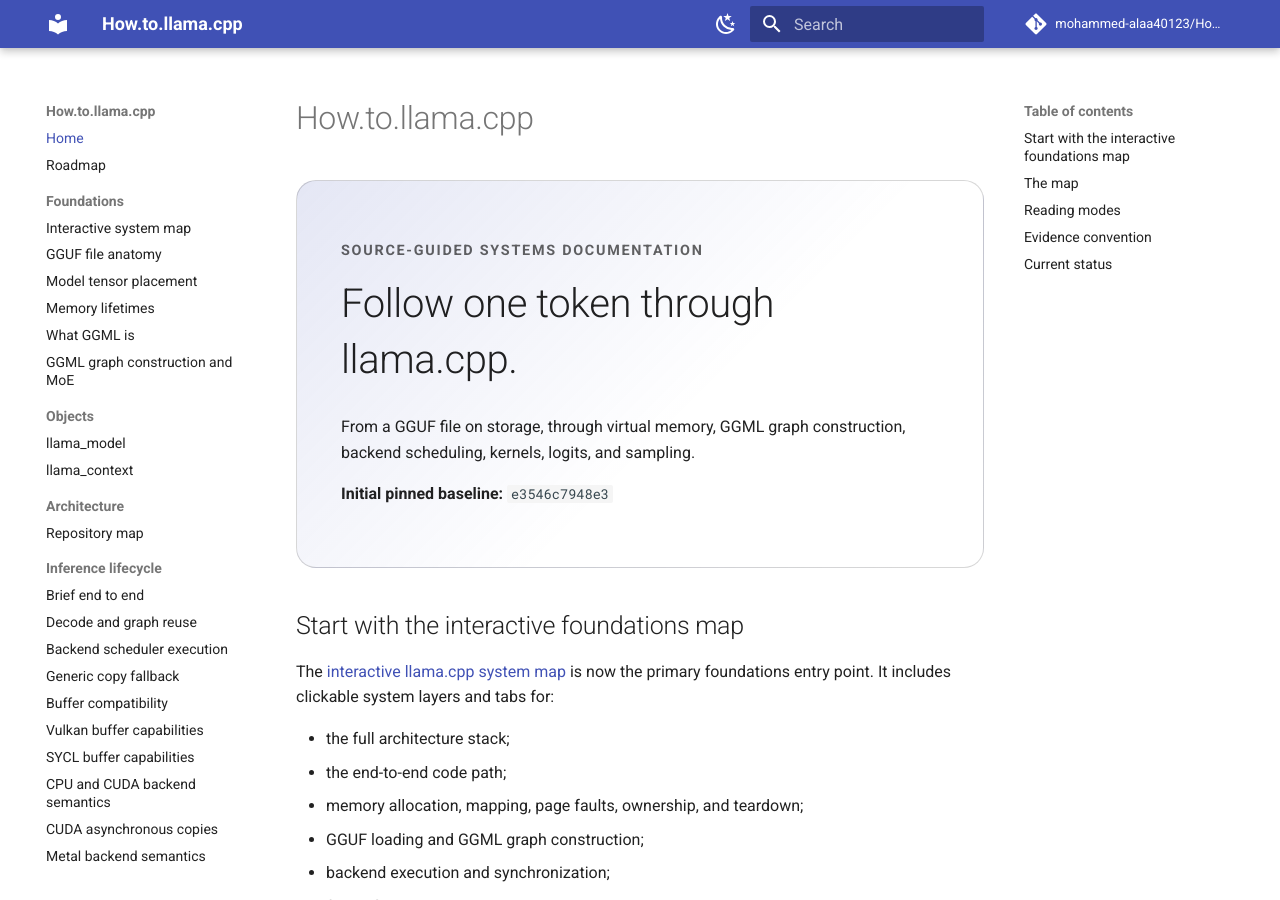
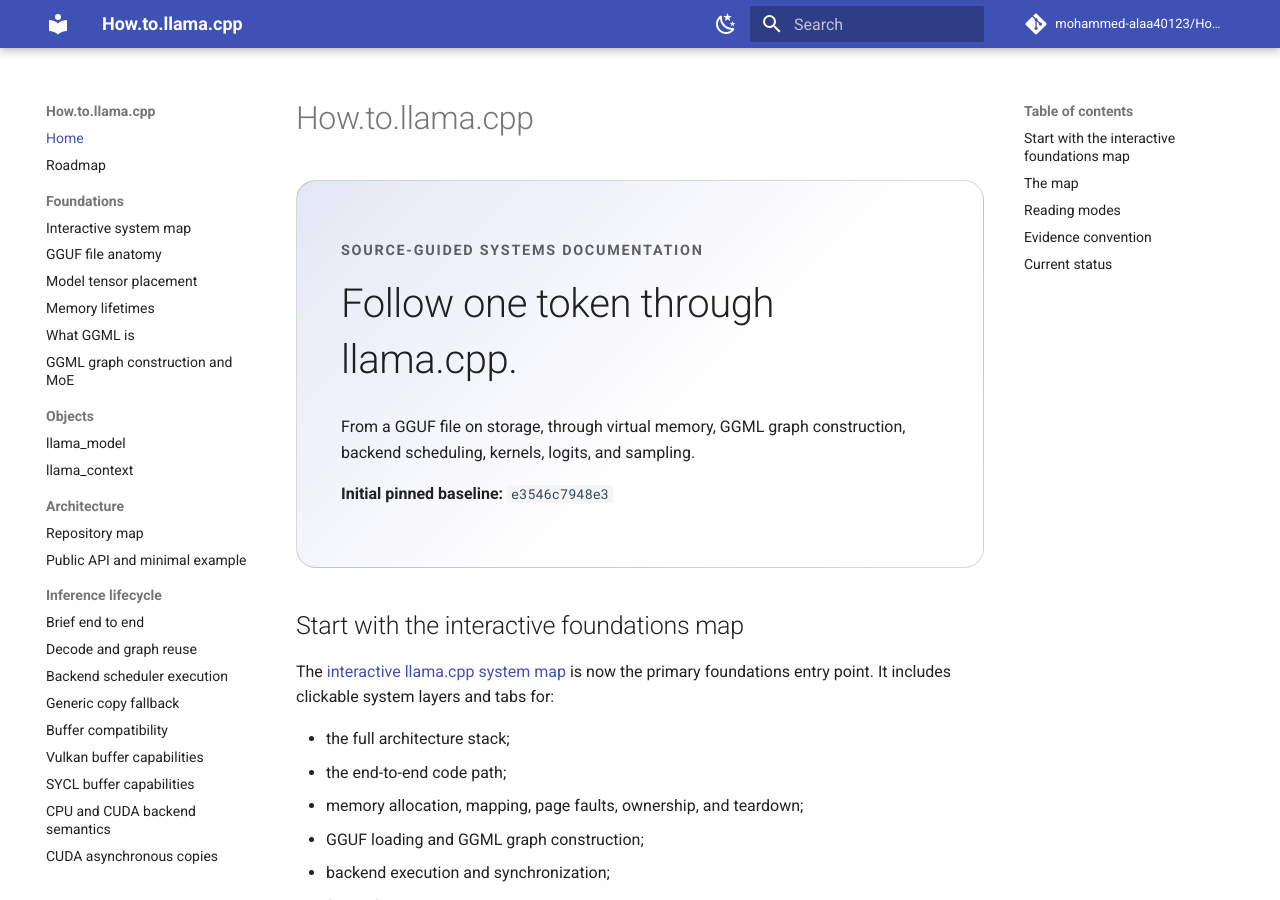
Before and after one commit to mohammed-alaa40123/How.to.llama.cpp, an MkDocs documentation site: the page built from docs/index.md, in a window 1280 px wide and 900 px high. Built offline with MkDocs 1.6.1 and Material for MkDocs 9.7.7, drawn with Linux system fonts in a browser that asks for light colours; comment, search, counter and statistics services are not loaded.

Commit message:
docs: add public API map to navigation

```diff
--- a/mkdocs.yml
+++ b/mkdocs.yml
@@ -78,6 +78,7 @@ nav:
       - llama_context: objects/llama-context.md
   - Architecture:
       - Repository map: architecture/repository-map.md
+      - Public API and minimal example: architecture/public-api-minimal-example.md
   - Inference lifecycle:
       - Brief end to end: lifecycle/end-to-end.md
       - Decode and graph reuse: lifecycle/decode-graph-reuse.md
```
